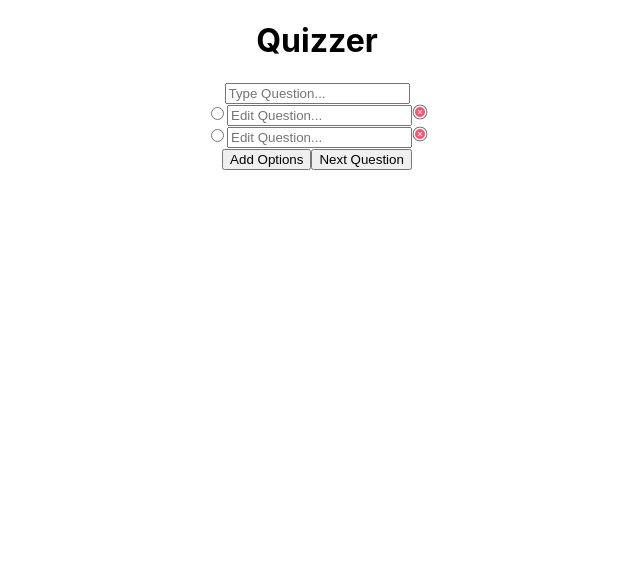
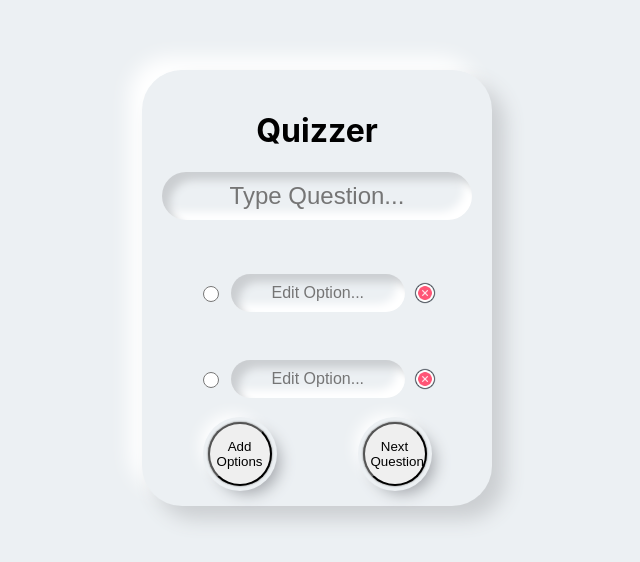
Before and after one commit to i-m-alok/Quizzer, a React (Create React App) app: page / in a window 1280 px wide. Shown: the top 562 px of the page, without its empty margins (323-963 px from the left). Built offline with nearby package versions, Linux system fonts and the light colour scheme; no server answers.

Commit message:
Done with AddQuiz component CSS

```diff
--- a/src/App.css
+++ b/src/App.css
@@ -1,50 +1,34 @@
-.App {
-  text-align: center;
-}
-
-.App-logo {
-  height: 40vmin;
-  pointer-events: none;
-}
-
-@media (prefers-reduced-motion: no-preference) {
-  .App-logo {
-    animation: App-logo-spin infinite 20s linear;
-  }
-}
-
-.App-header {
-  background-color: #282c34;
-  min-height: 100vh;
+.App{
   display: flex;
   flex-direction: column;
   align-items: center;
-  justify-content: center;
-  font-size: calc(10px + 2vmin);
-  color: white;
-}
-
-.App-link {
-  color: #61dafb;
-}
-
-@keyframes App-logo-spin {
-  from {
-    transform: rotate(0deg);
-  }
-  to {
-    transform: rotate(360deg);
-  }
 }
 
 .delete{
-  width: 16px;
-  height: 16px;
+  width: 1.4rem;
+  height: 1.4rem;
 }
-/* .wrappableInput{
-  overflow-wrap: break-word;
-} */
 
+center{
+  display: inline-block;
+}
+input{
+  outline:none;
+  text-align: center;
+  padding: 10px 0;
+  border-radius: 40px;
+}
+
+.container{
+  margin-top: 20%;
+  background: #ecf0f3;
+  /* border: 2px solid red; */
+  padding: 20px;
+  border-radius: 40px;
+  background: #ecf0f3;
+  box-shadow: 13px 13px 20px #cbced1,
+              -13px -13px 20px #ffffff;
+}
 
 /* Play page */
 .choice-container{
@@ -58,3 +42,76 @@
 .failure {
     background-color: red;
 }
+.options{
+  display: flex;
+  flex-direction: column;
+  align-items: center;
+}
+.option{
+  display: flex;
+  /* border: 1px solid red; */
+  width: 80%;
+  padding: 1.5rem;
+  justify-content: space-around;
+  align-items: center;
+}
+
+/* Correct part  */
+input[type=text]{
+  border: none;
+  outline:none;
+  background: none;
+  text-align: center;
+  padding: 10px 0;
+  border-radius: 40px;
+  box-shadow: inset 8px 8px 8px #cbced1,
+              inset -8px -8px 8px #ffffff;
+}
+input[type=radio]{
+  width: 1rem;
+  height: 1rem;
+}
+
+.inputQuestion{
+  font-size: 1.5rem;
+  width: 100%;
+  margin-bottom: 30px;
+}
+.inputOption{
+  font-size: 1rem;
+  width: 70%;
+  /* margin-bottom: 15px; */
+}
+
+.buttonSet{
+  display: flex;
+  justify-content: space-around;
+}
+.functionalBtn{
+  /* background:url("Logo.png"); */
+  width:4rem;
+  height: 4rem;
+  border-radius: 50%;
+  margin:0 auto;
+  box-shadow:
+  /* logo shadow */
+  0px 0px 2px #5f5f5f,
+  /* offset */
+  0px 0px 0px 5px #ecf0f3,
+  /*bottom right */
+  8px 8px 15px #a7aaaf,
+  /* top left */
+  -8px -8px 15px #ffffff
+  ;
+}
+
+.functionalBtn:hover{
+  background: #fff;
+}
+
+@media (max-width:480px){
+  .container{
+    margin-left: 20px;
+    margin-right: 20px;
+  }
+}
--- a/src/App.js
+++ b/src/App.js
@@ -6,7 +6,7 @@ import './App.css';
 
 function App() {
   return (
-    <div>
+    <div className="App">
       <Switch>
         <Route path="/createQuiz"><AddQuiz /></Route>
         <Route path="/Quiz/:id" exact component={ShareQuiz} />
--- a/src/components/AddQuiz.jsx
+++ b/src/components/AddQuiz.jsx
@@ -21,8 +21,9 @@ function AddQuiz() {
         // option input
         let option = document.createElement("input");
         const optionClasses = ["option", `op${optionNum}`];
-        option.placeholder = "Edit Question..."
-        option.id = optionClasses[1];
+        option.setAttribute('type', 'text');
+        option.placeholder = "Edit Option..."
+        // option.id = optionClasses[1];
         option.className = "inputOption"
         // delete button
         let deleteButton = document.createElement("img");
@@ -124,24 +125,27 @@ function AddQuiz() {
 
     return (
         <center>
-            <h1>Quizzer</h1>
-            <div>
-                <input className="inputQuestion" placeholder="Type Question..." />
+            <div className="container">
+                <h1>Quizzer</h1>
+                <input type="text" className="inputQuestion" placeholder="Type Question..." />
                 <div className="options" ref={optionRef}>
                     <div className="option op0">
                         <input type="radio" id="op0" name="correctOption"/>
-                        <input className="inputOption" placeholder="Edit Question..." />
+                        <input type="text" className="inputOption" placeholder="Edit Option..." />
                         <img className="delete" src="./delete.png"  name="op0" onClick={(element)=>deleteOption(element)}/>
                     </div>
                     <div className="option op1">
                         <input type="radio" id="op1" name="correctOption"/>
-                        <input className="inputOption" placeholder="Edit Question..." />
+                        <input type="text" className="inputOption" placeholder="Edit Option..." />
                         <img className="delete" src="./delete.png" name="op1" onClick={(element)=>deleteOption(element)}/>
                     </div>
                 </div>
-                <button onClick={addOption}>Add Options</button>
-                <button onClick={nextQuestion}>Next Question</button>
-                {totalQuestions>0?<button onClick={createQuiz}>Create Quiz</button>:null}
+                <div className="buttonSet">
+                    <button className="functionalBtn" onClick={addOption}>Add Options</button>
+                    <button className="functionalBtn" onClick={nextQuestion}>Next Question</button>
+                    {totalQuestions>0?<button className="functionalBtn" onClick={createQuiz}>Create Quiz</button>:null}
+                </div>
+
             </div>
         </center>
     )
--- a/src/components/Question.jsx
+++ b/src/components/Question.jsx
@@ -14,9 +14,6 @@ function Question(props) {
 
 
     let checkAnswer = (index) => {
-        let div = document.getElementById(`choice${index}`)
-        // console.log(`${currentQuestion.answer} ${index}  ${correctlyAnswered} ${questionCounter}`)
-
         if (typeof currentQuestion !== undefined && availableQuestions.length >= 1) {
             if (index === currentQuestion.answer) {
                 correctlyAnswered.current++;
@@ -43,7 +40,6 @@ function Question(props) {
                     {currentQuestion.options ? currentQuestion.options.map((option, index) => (
                         <div id={`choice${index}`} className="choice-container"  key={index} onClick={()=> checkAnswer(index)}>
                             <p className="choice-text" data-number={index}>{option}</p>
-                            {console.log(result)}
                         </div>)
                     ): null}
                     </div>
--- a/src/components/ShareQuiz.jsx
+++ b/src/components/ShareQuiz.jsx
@@ -35,8 +35,8 @@ function ShareQuiz(props) {
         <div>
             <div className="container">
                 <center>
-                    <Question questions={questionList}/>
-                    <div>Thanks for Creating Quiz :) {quizId}</div>
+                    {/* <div>Thanks for Creating Quiz :) {quizId}</div> */}
+                    <Question questions={questionList} />
                         <div>
                             <div className="submitBtn">
                                 {/* <img src={CopyBtn} onClick={copyLink} />
--- a/src/index.css
+++ b/src/index.css
@@ -1,5 +1,9 @@
+:root{
+  font-size: 16px;
+}
 body {
   margin: 0;
+  background: #ecf0f3;
   font-family: -apple-system, BlinkMacSystemFont, 'Segoe UI', 'Roboto', 'Oxygen',
     'Ubuntu', 'Cantarell', 'Fira Sans', 'Droid Sans', 'Helvetica Neue',
     sans-serif;
```
